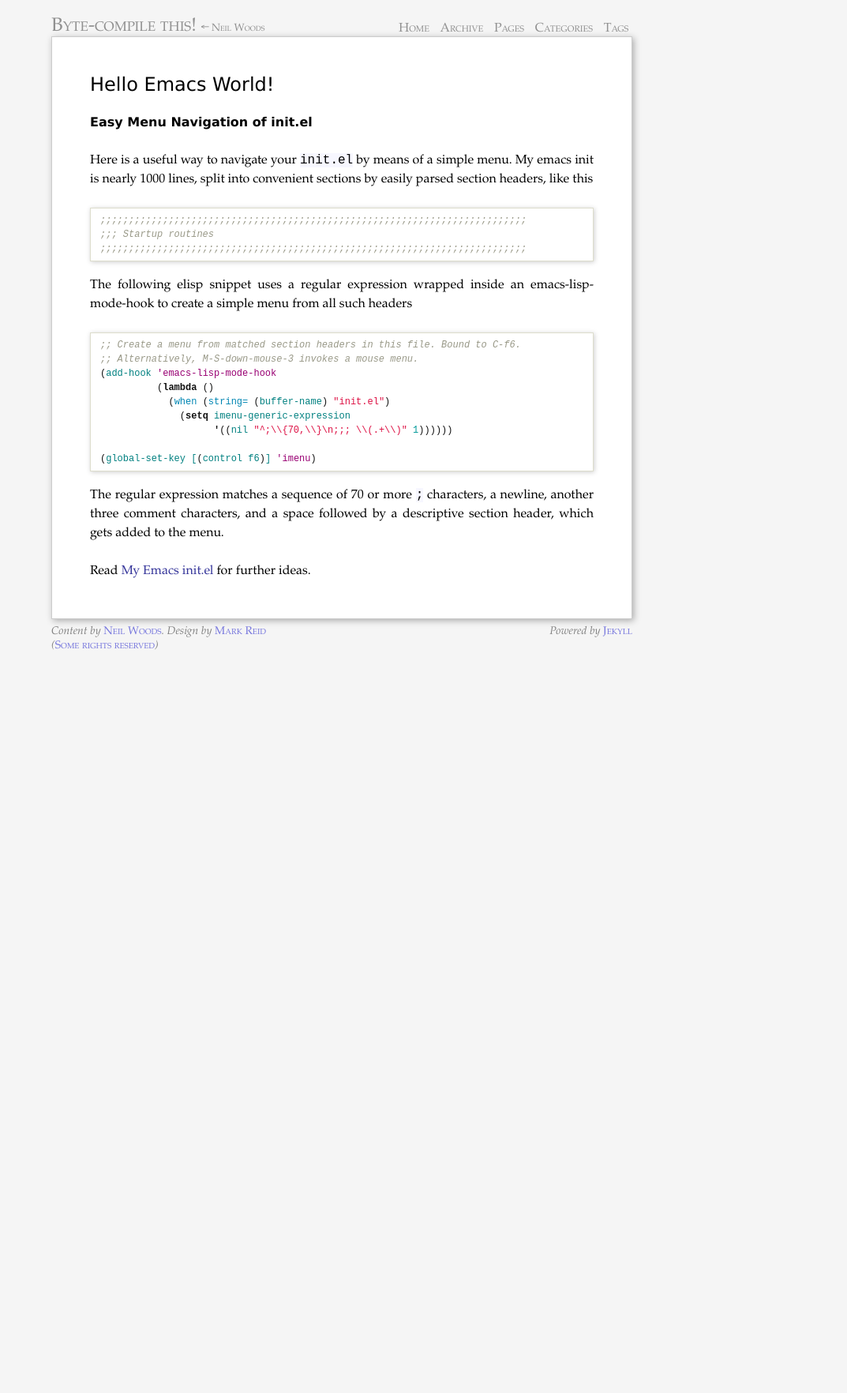
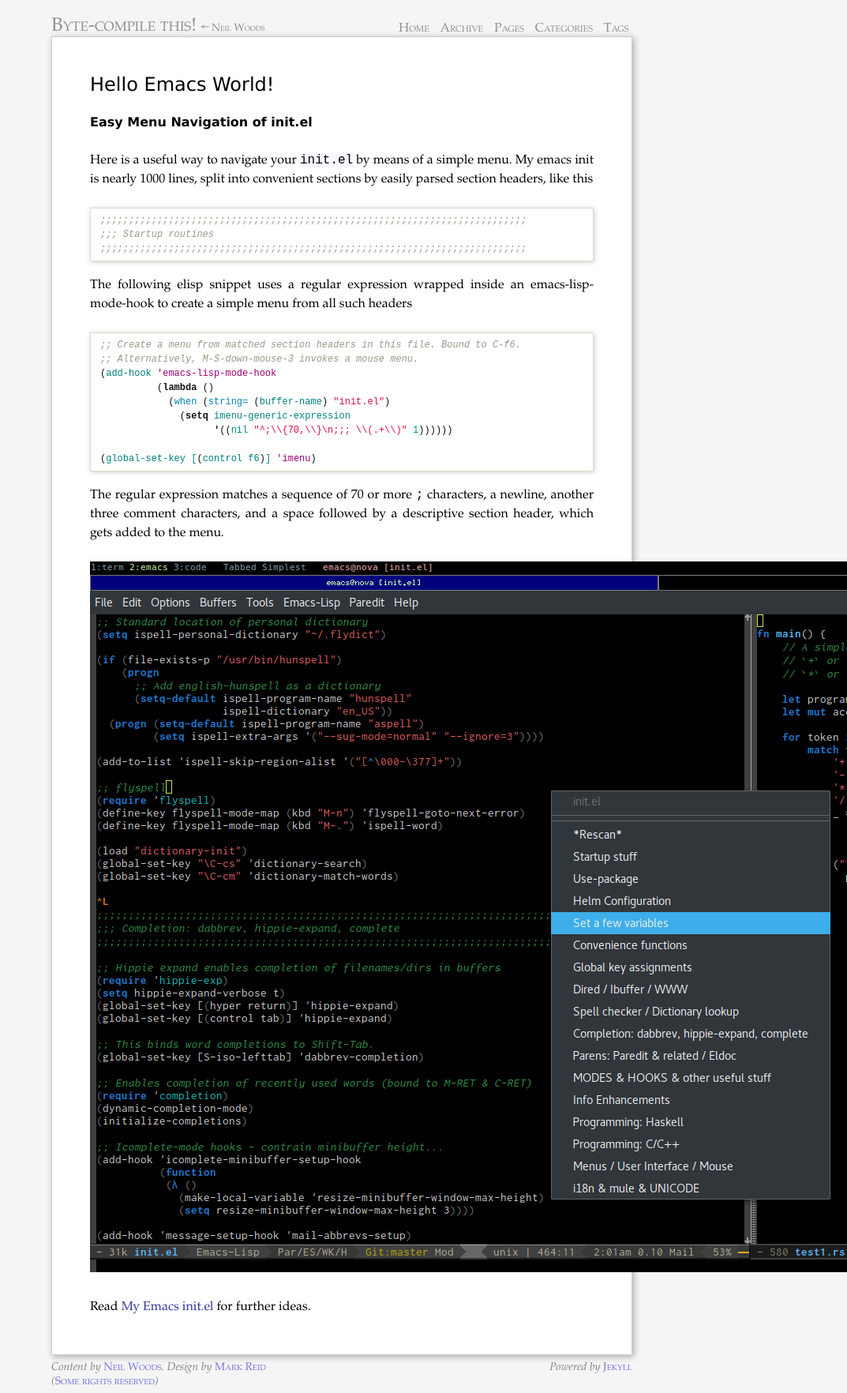
Before and after one commit to netlexer/netlexer.github.io, a Jekyll site: the page built from index.md, in a window 1280 px wide. Shown: the whole page at 79% size, without its empty margins (207-1280 px from the left). Built offline with Jekyll 4.4.1, drawn with Linux system fonts in a browser that asks for light colours; before the commit the page ends 900 px from its top, so only the background shows below that.

Commit message:
Added screenshot.

```diff
--- a/index.md
+++ b/index.md
@@ -37,5 +37,7 @@ characters, a newline, another three comment characters, and a space
 followed by a descriptive section header, which gets added to the
 menu.
 
+![Imenu showing sections in init.el](screenshot1.png)
+
 Read [My Emacs init.el](https://github.com/netlexer/dot.emacs.d/) for
 further ideas.
```
Also changed, not shown: screenshot.png (deleted), screenshot1.png (added).
